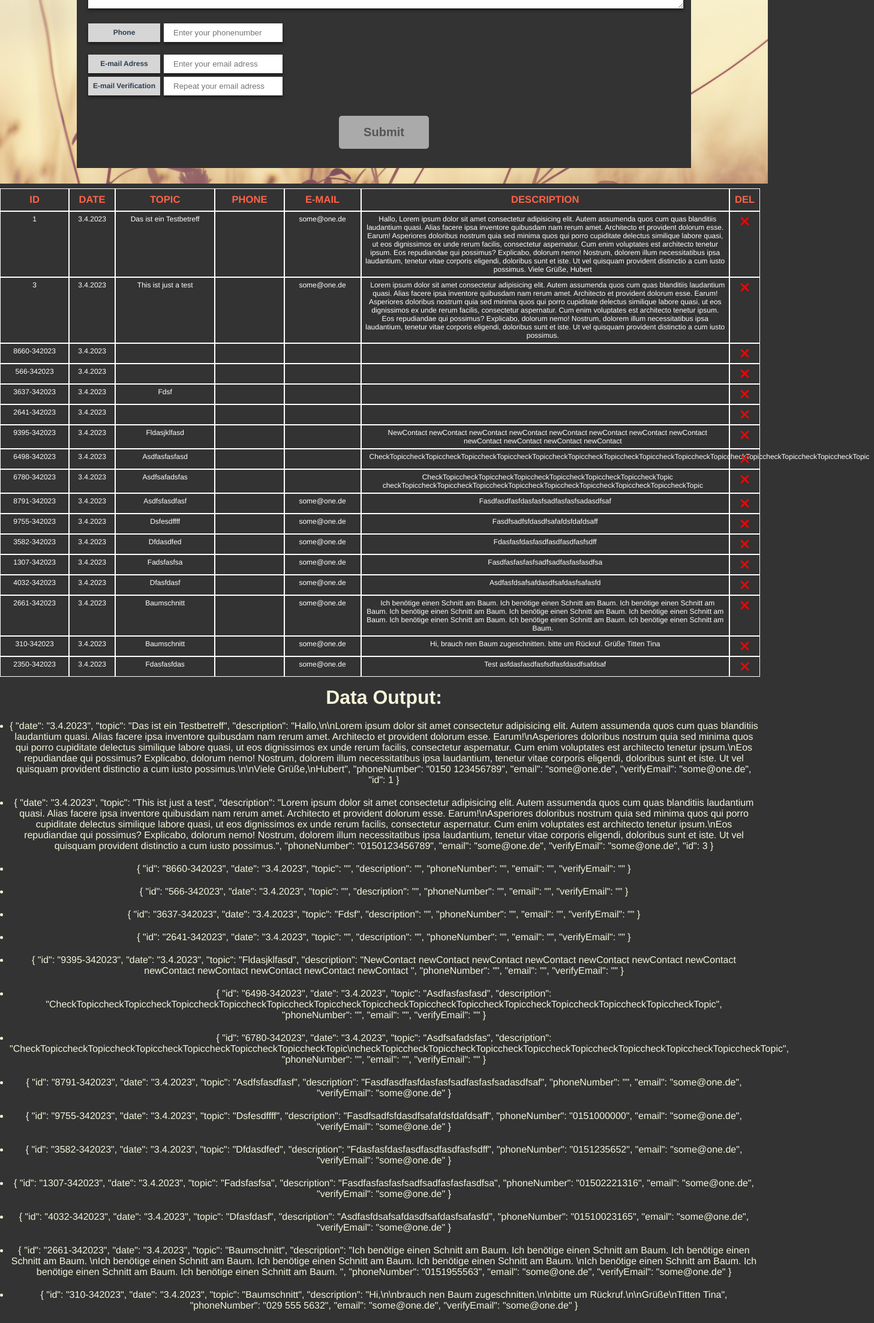
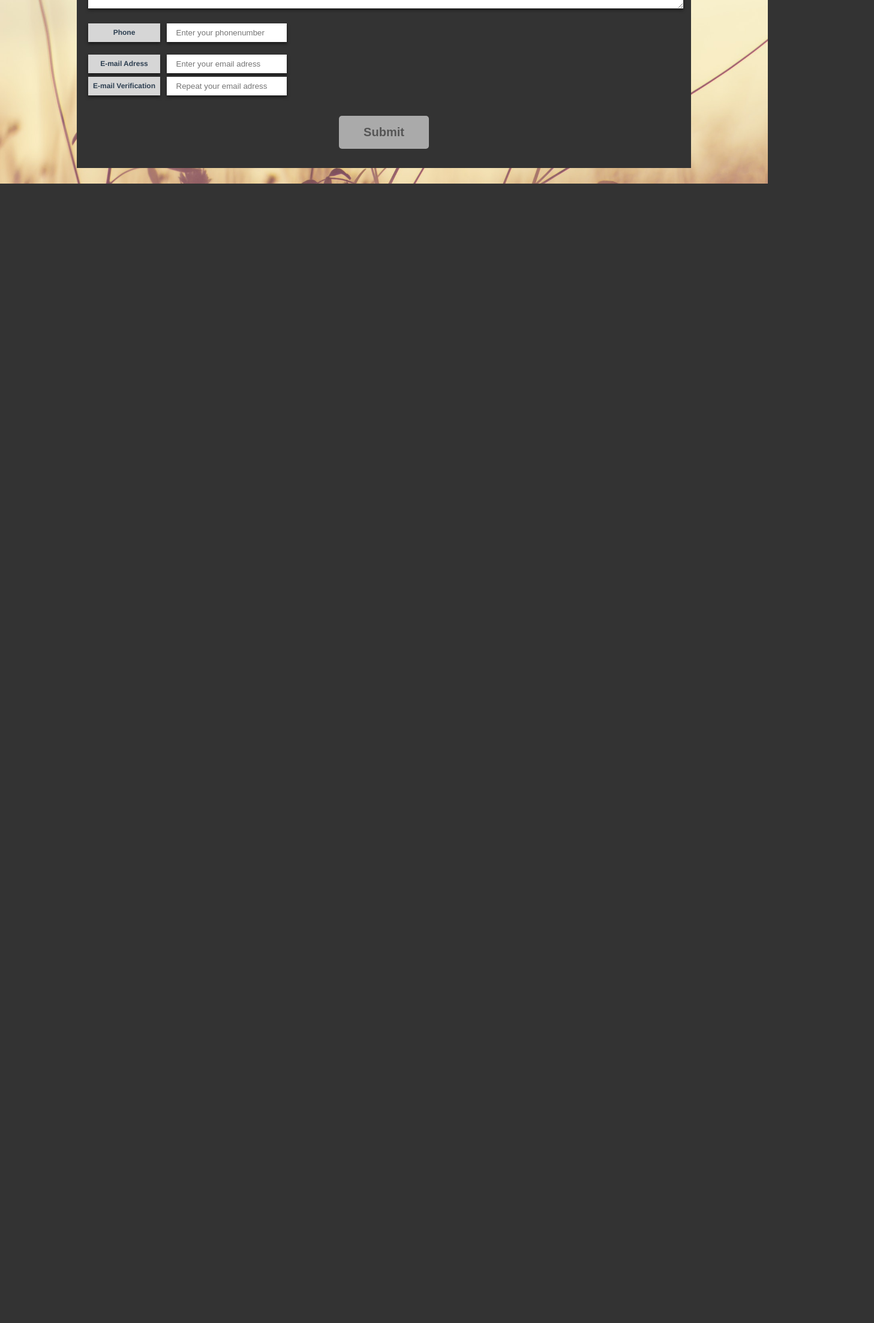
Before and after one commit to TapeMate/vue-contactform, a Vue app: page /#/ in a window 1280 px wide. Shown: the part 380-2585 px from the top of the page at 60% size, 1457 px wide, since content can reach past the window. After the commit the page ends 800 px from the top, so only its background shows below. Built offline with nearby package versions, Linux system fonts and the light colour scheme; data requests are answered from the project's data file.

Commit message:
cleanup befor migration to main project.

```diff
--- a/db.json
+++ b/db.json
@@ -152,6 +152,15 @@
       "phoneNumber": "015236546",
       "email": "some@one.de",
       "verifyEmail": "some@one.de"
+    },
+    {
+      "id": "5470-442023",
+      "date": "4.4.2023",
+      "topic": "Neuer Garten bitte",
+      "description": "Ich brauch nen neuen garten.\nfrau geht mir auf den keks.",
+      "phoneNumber": "01235640216",
+      "email": "some@one.de",
+      "verifyEmail": "some@one.de"
     }
   ]
 }
--- a/src/components/ContactForm.vue
+++ b/src/components/ContactForm.vue
@@ -7,6 +7,7 @@
     <form @submit="onSubmit">
       <div class="input-control" style="width: 25%">
         <label for="topic">Topic</label>
+        <div class="success-icon-wrapper">
           <input
             @keyup="validateTopic"
             type="text"
@@ -14,7 +15,14 @@
             name="topic"
             id="topic"
             placeholder="Type in your topic here"
+            :class="checkTopic === true ? 'success' : ''"
           />
+          <i
+            v-if="checkTopic === true"
+            class="fa-regular fa-circle-check"
+            id="topic-success"
+          ></i>
+        </div>
         <p class="topic-error" v-if="errorTopic">
           {{ errorTopic }}
         </p>
@@ -33,10 +41,11 @@
           {{ errorDescription }}
         </p>
       </div>
-
       <div class="input-container">
         <div class="input-control">
           <label for="phone">Phone</label>
+          <div class="input-control">
+            <div class="success-icon-wrapper">
               <input
                 @keyup="validatePhoneNumber"
                 type="text"
@@ -44,14 +53,22 @@
                 name="phone"
                 id="phone"
                 placeholder="Enter your phonenumber"
+                :class="checkPhone === true ? 'success' : ''"
               />
+              <i
+                v-if="checkPhone === true"
+                class="fa-regular fa-circle-check"
+                id="phone-success"
+              ></i>
+            </div>
+          </div>
           <p class="phone-error" v-if="errorPhone">
             {{ errorPhone }}
           </p>
         </div>
-
         <div class="input-control">
           <label for="email">E-mail Adress</label>
+          <div class="success-icon-wrapper">
             <input
               @keyup="validateMailAdress"
               type="email"
@@ -59,13 +76,21 @@
               name="email"
               id="email"
               placeholder="Enter your email adress"
+              :class="checkMail === true ? 'success' : ''"
             />
+            <i
+              v-if="checkMail === true"
+              class="fa-regular fa-circle-check"
+              id="mail-success"
+            ></i>
+          </div>
           <p class="mail-error" v-if="errorMessageMail">
             {{ errorMessageMail }}
           </p>
         </div>
         <div class="input-control">
           <label for="email-repeat">E-mail Verification</label>
+          <div class="success-icon-wrapper">
             <input
               @keyup="verifyMailAdress"
               type="email"
@@ -73,16 +98,17 @@
               name="email-repeat"
               id="email-repeat"
               placeholder="Repeat your email adress"
+              :class="checkMailRepeat === true ? 'success' : ''"
             />
+            <i
+              v-if="checkMailRepeat === true"
+              class="fa-regular fa-circle-check"
+              id="mail-repeat-success"
+            ></i>
             <p class="mail-repeat-error" v-if="errorMailRepeat">
               {{ errorMailRepeat }}
             </p>
-          <p
-            class="mail-repeat-error"
-            v-if="errorMailRepeatEmpty && verifyEmail.length === 0"
-          >
-            {{ errorMailRepeatEmpty }}
-          </p>
+          </div>
         </div>
       </div>
       <button type="submit" id="submit" disabled="disabled">Submit</button>
@@ -110,7 +136,6 @@ export default {
       errorPhone: "",
       errorMessageMail: "",
       errorMailRepeat: "",
-      errorMailRepeatEmpty: "",
       // build checksum Object for validation
       screenOut: false,
 
@@ -133,10 +158,8 @@ export default {
         this.checkMail === true &&
         this.checkMailRepeat === true
       ) {
-        console.log("Submit enabled");
         document.querySelector("#submit").disabled = false;
       } else {
-        console.log("Submit disabled");
         document.querySelector("#submit").disabled = true;
       }
     },
@@ -274,6 +297,26 @@ export default {
 </script>
 
 <style scoped>
+.success-icon-wrapper {
+  position: relative;
+}
+#topic-success {
+  position: absolute;
+  display: inline;
+  color: rgb(0, 187, 0);
+  top: 28%;
+  right: 2px;
+}
+
+#phone-success,
+#mail-success,
+#mail-repeat-success {
+  position: absolute;
+  display: inline;
+  color: rgb(0, 187, 0);
+  top: 28%;
+  right: 9px;
+}
 .success-message {
   position: absolute;
   z-index: 1;
@@ -295,10 +338,15 @@ export default {
   margin-top: -900px;
 }
 .error {
-  background: #ffe3e3 !important;
-  color: rgb(165, 0, 0) !important;
-  outline: 2px solid red !important;
+  background: #fdebeb !important;
+  /* color: rgb(165, 0, 0) !important; */
+  outline: 1px solid red !important;
 }
+.success {
+  background: rgb(209, 255, 209);
+  color: rgb(0, 85, 0);
+}
+
 .phone-error,
 .mail-error,
 .mail-repeat-error,
@@ -311,6 +359,7 @@ export default {
   background: #ffe3e3;
   border: 1px solid;
   color: rgb(255, 0, 0);
+  display: inline;
 }
 #phone {
   width: 20%;
@@ -340,6 +389,7 @@ label {
 }
 input {
   padding: 0.5rem 1rem;
+  min-width: 200px;
 }
 textarea {
   width: 100%;
@@ -378,8 +428,8 @@ label {
 }
 input:focus,
 textarea:focus {
-  background: #bdfabd;
-  outline: 1px solid greenyellow;
+  background: #fff8e4;
+  outline: 1px solid rgb(255, 199, 78);
 }
 label {
   background: rgba(255, 255, 255, 0.8);
--- a/src/components/DisplayData.vue
+++ /dev/null
@@ -1,43 +0,0 @@
-<template>
-  <div>
-    <h1>Data Output:</h1>
-    <ul>
-      <li v-for="item in data" :key="item.id">
-        {{ item }}
-      </li>
-    </ul>
-  </div>
-</template>
-
-<script>
-export default {
-  name: "Data",
-  data() {
-    return {
-      data: [],
-    };
-  },
-  mounted() {
-    fetch("http://localhost:3000/contacts")
-      .then((response) => response.json())
-      .then((data) => {
-        this.data = data;
-      });
-  },
-};
-</script>
-
-<style scoped>
-div {
-  padding: 1rem;
-}
-h1,
-li {
-  margin-bottom: 20px;
-}
-h1,
-ul,
-li {
-  color: beige;
-}
-</style>
--- a/src/components/ShowContacts.vue
+++ b/src/components/ShowContacts.vue
@@ -35,7 +35,7 @@
         <span>{{ item.topic }}</span>
       </div>
       <div class="contact-phone">
-        <span>{{ item.phone }}</span>
+        <span>{{ item.phoneNumber }}</span>
       </div>
       <div class="contact-email">
         <span>{{ item.email }}</span>
--- a/src/main.js
+++ b/src/main.js
@@ -1,8 +1,6 @@
 import { createApp } from "vue";
 import App from "./App.vue";
 import router from "./router";
-import DisplayData from "./components/DisplayData.vue";
 
 const app = createApp(App).use(router);
-app.component("DisplayData", DisplayData);
 app.mount("#app");
--- a/src/views/DataView.vue
+++ /dev/null
@@ -1,16 +0,0 @@
-<template>
-  <div class="data-container">
-    <DisplayData />
-  </div>
-</template>
-
-<script>
-import DisplayData from "../components/DisplayData.vue";
-
-export default {
-  name: "DataView",
-  components: { DisplayData },
-};
-</script>
-
-<style></style>
--- a/src/views/HomeView.vue
+++ b/src/views/HomeView.vue
@@ -1,23 +1,19 @@
 <template>
   <div class="test-container">
-    <!-- with @the button submit event is triggert as well -->
     <ContactForm @add-contact="addContact" />
-    <ShowContacts />
-    <DataView />
+    <!-- <ShowContacts /> -->
   </div>
 </template>
 
 <script>
 import ContactForm from "../components/ContactForm.vue";
-import ShowContacts from "../components/ShowContacts.vue";
-import DataView from "./DataView.vue";
+// import ShowContacts from "../components/ShowContacts.vue";
 
 export default {
   name: "HomeView",
   components: {
     ContactForm,
-    ShowContacts,
-    DataView,
+    // ShowContacts,
   },
   methods: {
     addContact(newContact) {
```
Lines whose indentation alone changed are shown as unchanged.
